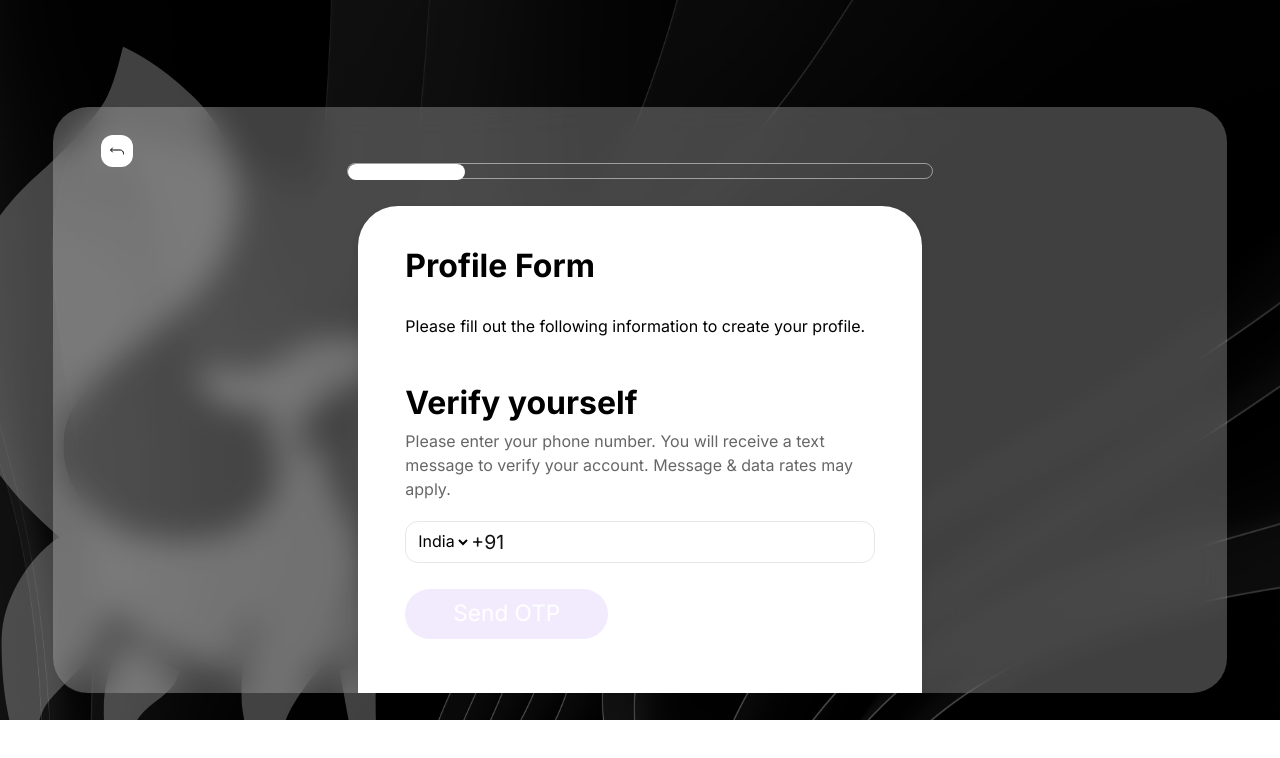
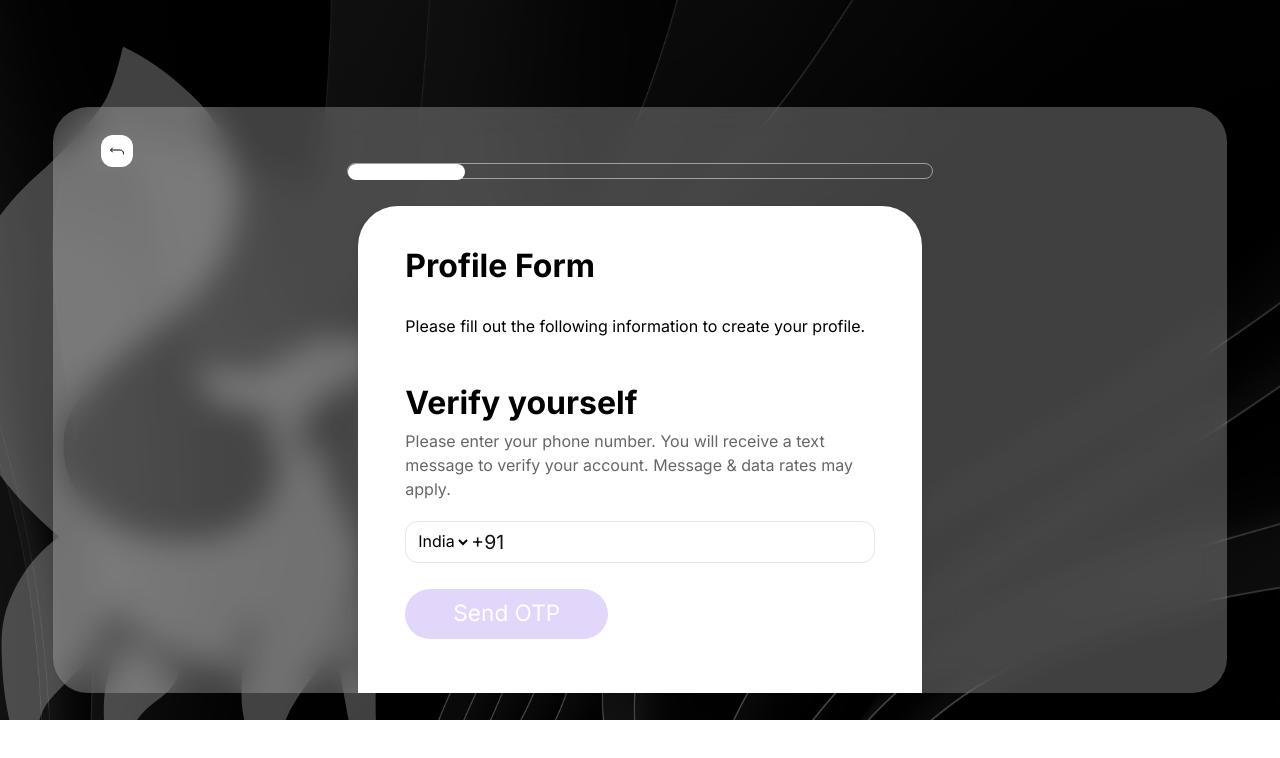
Before and after one commit to BlackFoxMetaverse/bfm-main-final, a Next.js app: page /auth/login in a window 1280 px wide. Shown: the top 758 px of the page. Built offline with nearby package versions, Linux system fonts and the light colour scheme.

Commit message:
hydration temprorarly solved

```diff
--- a/src/app/layout.js
+++ b/src/app/layout.js
@@ -16,7 +16,7 @@ export default function RootLayout({ children }) {
       <body suppressHydrationWarning className={inter.className}>
         <Header />
         {children}
-        <Footer />
+        {/* <Footer /> */}
       </body>
     </html>
   );
--- a/src/components/layouts/Auth/Login.js
+++ b/src/components/layouts/Auth/Login.js
@@ -71,7 +71,8 @@ const Login = () => {
     );
   };
 
-  const handleSendOtp = () => {
+  const handleSendOtp = (e) => {
+    e.preventDefault();
     console.log("dsf");
     generateRecaptcha();
     let appVerifier = window.recaptchaVerifier;
@@ -318,10 +319,10 @@ const Login = () => {
                   </div>
                   <button
                     type="submit"
-                    className={`flex min-w-[200px] h-[50px] justify-center items-center opacity-25 pt-[12.461px] pb-[13.539px] px-12 rounded-[34.54px] text-[color:var(--Primary-blue,#FFF)] ${
+                    className={`flex min-w-[200px] h-[50px] justify-center items-center pt-[12.461px] pb-[13.539px] px-12 rounded-[34.54px] text-[color:var(--Primary-blue,#FFF)] ${
                       mobilenumber.length === 10
                         ? "bg-[#925FF0]"
-                        : "bg-[#925FF0]/50 cursor-not-allowed"
+                        : "bg-[#925FF0] opacity-25 cursor-not-allowed"
                     } text-center text-[22.635px] not-italic font-normal leading-[normal]`}
                     disabled={mobilenumber.length !== 10}
                   >
@@ -360,9 +361,9 @@ const Login = () => {
                   <button
                     type="submit"
                     onClick={handleNext}
-                    className={`flex min-w-[200px] h-[50px] justify-center items-center opacity-25 pt-[12.461px] pb-[13.539px] px-12 rounded-[34.54px] text-[color:var(--Primary-blue,#FFF)] ${
+                    className={`flex min-w-[200px] h-[50px] justify-center items-center pt-[12.461px] pb-[13.539px] px-12 rounded-[34.54px] text-[color:var(--Primary-blue,#FFF)] ${
                       otp.length !== 6
-                        ? "bg-[#925FF0]/50 cursor-not-allowed"
+                        ? "bg-[#925FF0] opacity-25 cursor-not-allowed"
                         : "bg-[#925FF0]"
                     } text-center text-[22.635px] not-italic font-normal leading-[normal]`}
                     disabled={otp.length !== 6}
@@ -784,7 +785,7 @@ const Login = () => {
           </div>
         )}
       </div>
-      <div id="recaptcha"></div> */}
+      */}
       {verified && (
         <div className="w-full h-screen fixed inset-0 flex justify-center items-center bg-black/50 z-50">
           <div className="max-w-[596px] max-h-[346px] aspect-[2.3/1] w-full shrink-0 rounded-[34px] flex bg-white flex-col items-center">
@@ -801,6 +802,7 @@ const Login = () => {
           </div>
         </div>
       )}
+      <div id="recaptcha"></div>
     </main>
   );
 };
```
